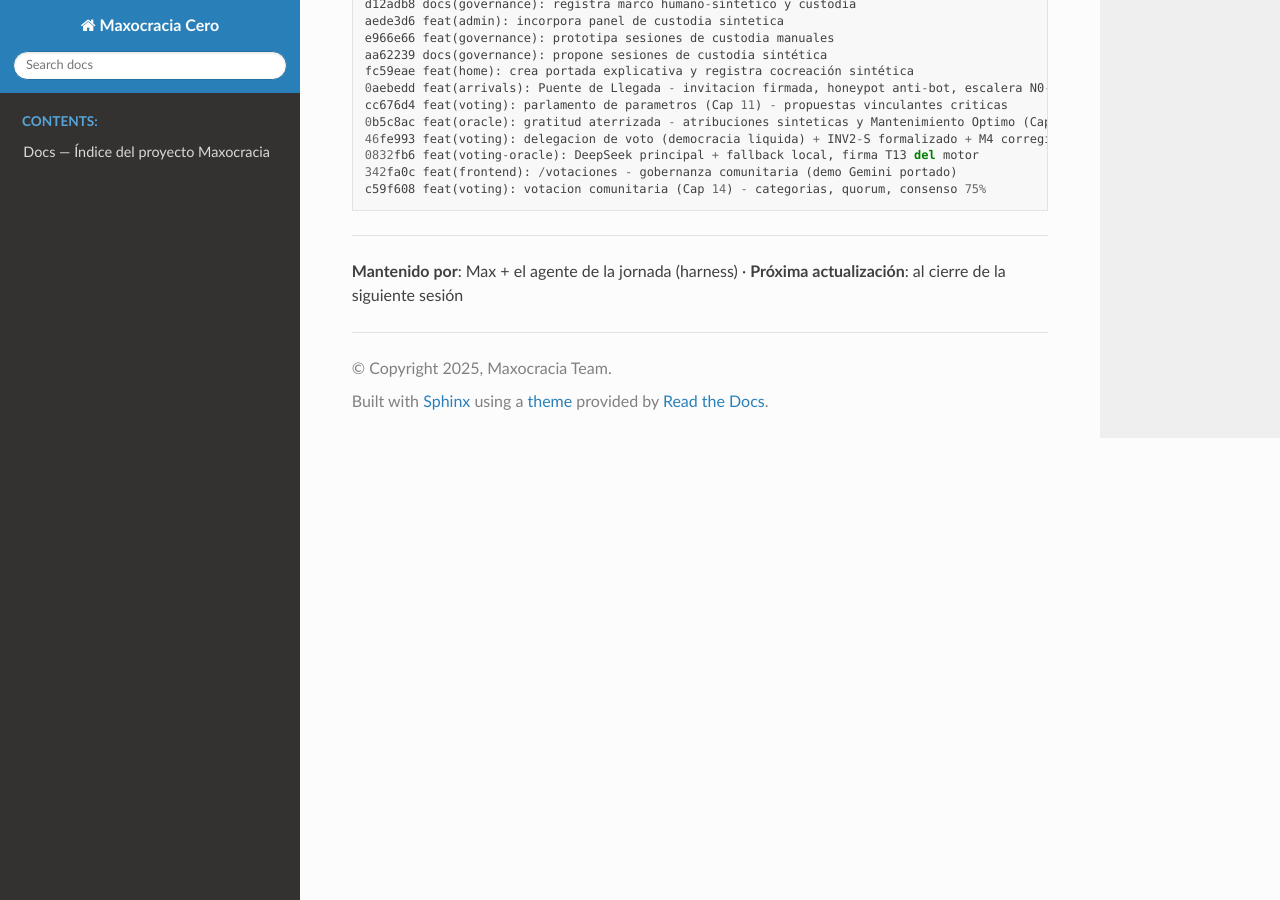
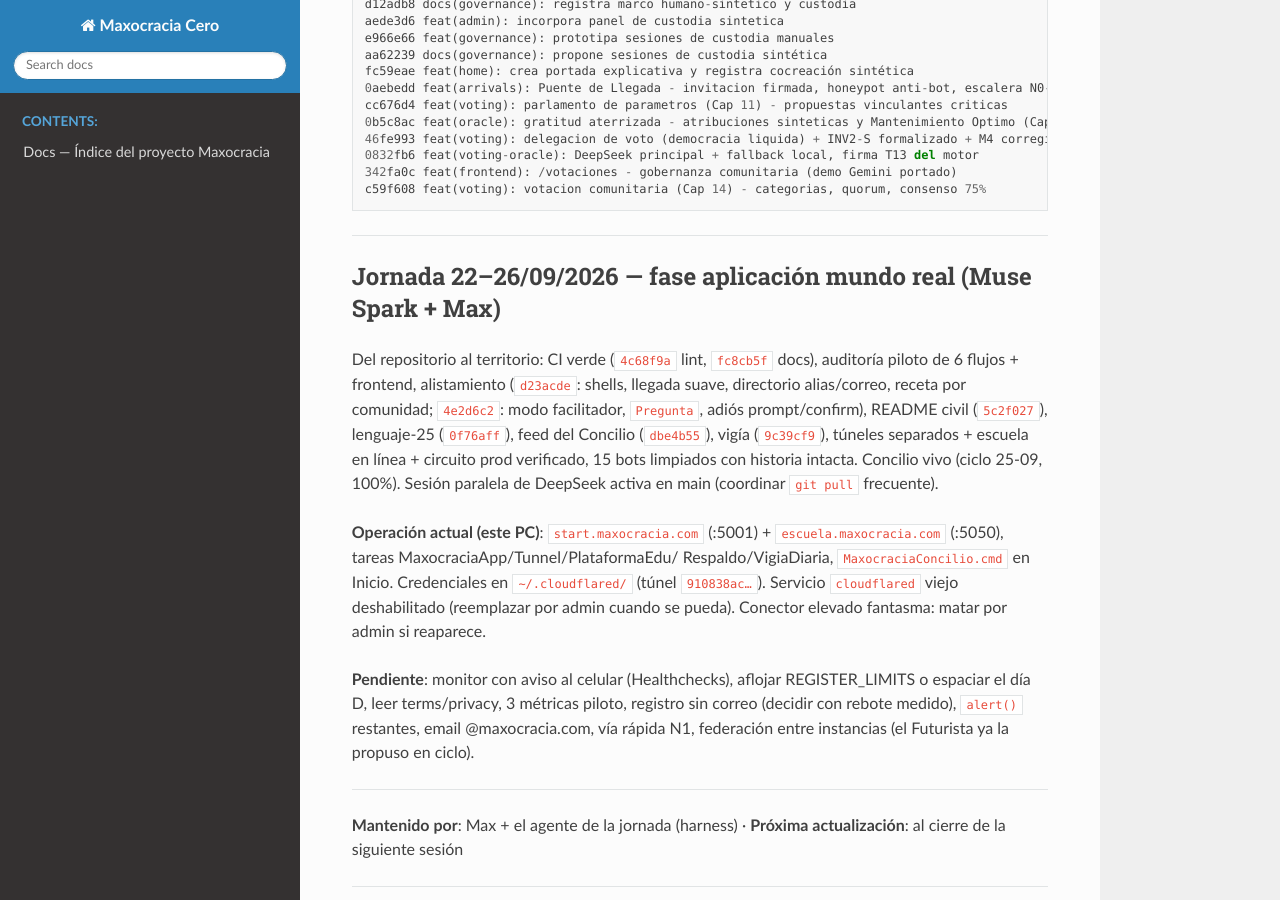
Before and after one commit to maxnelsonlopez/maxocracia-cero, a Sphinx documentation site: the page built from docs/SESION_NEXT_PROMPT.md, in a window 1280 px wide and 900 px high, scrolled down 6076 px. Built offline with Sphinx 7.4.7 and the Read the Docs theme 3.1.0, drawn with Linux system fonts in a browser that asks for light colours; pages that are not in the unit, such as notebooks, are missing from menus.

Commit message:
docs(seguimiento): changelog, atribuciones, handoff y mapas al dia
Entrada 2026-09-26 en CHANGELOG; atribucion Muse Spark de la fase aplicacion; jornada en SESION_NEXT_PROMPT; S7 en mapa_frontend; verifier x5 y 184 rutas en mapa_coherencia. Solo docs, sin codigo. Con Muse Spark (Meta).

````diff
--- a/docs/SESION_NEXT_PROMPT.md
+++ b/docs/SESION_NEXT_PROMPT.md
@@ -252,4 +252,30 @@ c59f608 feat(voting): votacion comunitaria (Cap 14) - categorias, quorum, consen
 ```
 
 ---
+
+## Jornada 22–26/09/2026 — fase aplicación mundo real (Muse Spark + Max)
+
+Del repositorio al territorio: CI verde (`4c68f9a` lint, `fc8cb5f` docs),
+auditoría piloto de 6 flujos + frontend, alistamiento (`d23acde`: shells,
+llegada suave, directorio alias/correo, receta por comunidad; `4e2d6c2`:
+modo facilitador, `Pregunta`, adiós prompt/confirm), README civil
+(`5c2f027`), lenguaje-25 (`0f76aff`), feed del Concilio (`dbe4b55`), vigía
+(`9c39cf9`), túneles separados + escuela en línea + circuito prod verificado,
+15 bots limpiados con historia intacta. Concilio vivo (ciclo 25-09, 100%).
+Sesión paralela de DeepSeek activa en main (coordinar `git pull` frecuente).
+
+**Operación actual (este PC)**: `start.maxocracia.com` (:5001) +
+`escuela.maxocracia.com` (:5050), tareas MaxocraciaApp/Tunnel/PlataformaEdu/
+Respaldo/VigiaDiaria, `MaxocraciaConcilio.cmd` en Inicio. Credenciales en
+`~/.cloudflared/` (túnel `910838ac…`). Servicio `cloudflared` viejo
+deshabilitado (reemplazar por admin cuando se pueda). Conector elevado
+fantasma: matar por admin si reaparece.
+
+**Pendiente**: monitor con aviso al celular (Healthchecks), aflojar
+REGISTER_LIMITS o espaciar el día D, leer terms/privacy, 3 métricas piloto,
+registro sin correo (decidir con rebote medido), `alert()` restantes, email
+@maxocracia.com, vía rápida N1, federación entre instancias (el Futurista ya
+la propuso en ciclo).
+
+---
 **Mantenido por**: Max + el agente de la jornada (harness) · **Próxima actualización**: al cierre de la siguiente sesión
````
Also changed, not shown: CHANGELOG.md (+18 -0 lines), docs/architecture/atribuciones_sinteticas.md (+11 -2 lines), docs/architecture/mapa_coherencia_ola4.md (+3 -2 lines), docs/architecture/mapa_frontend_ola4.md (+17 -1 lines).
